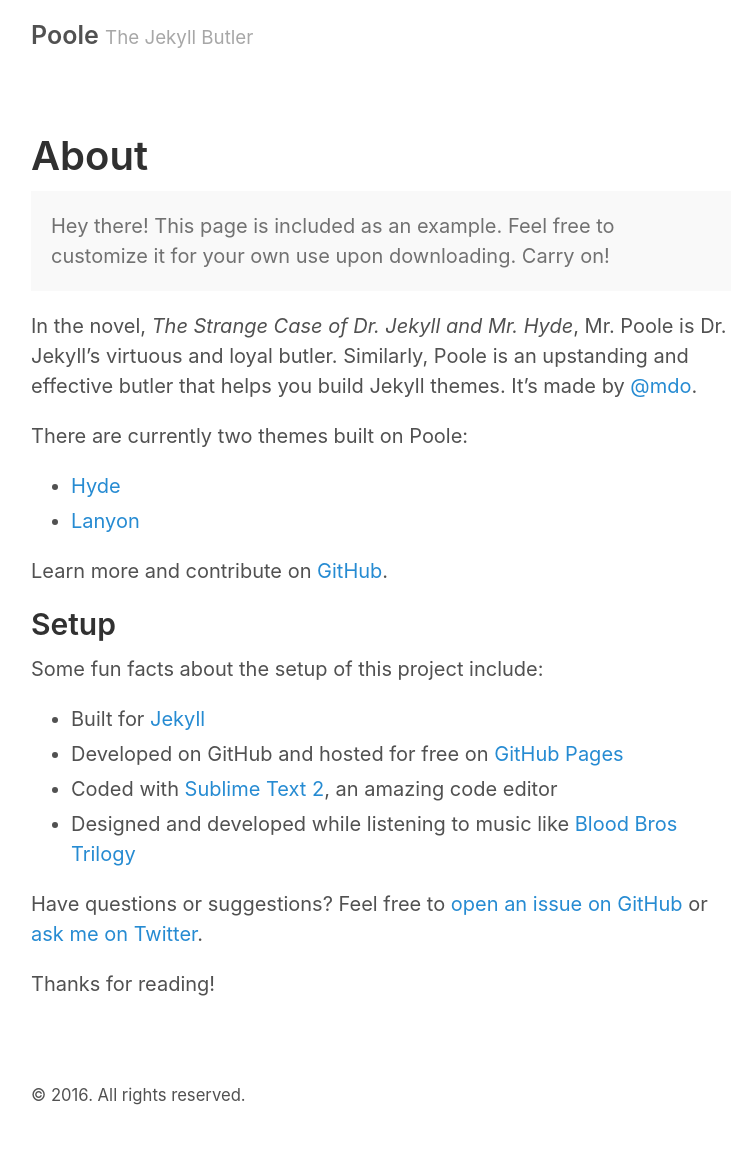
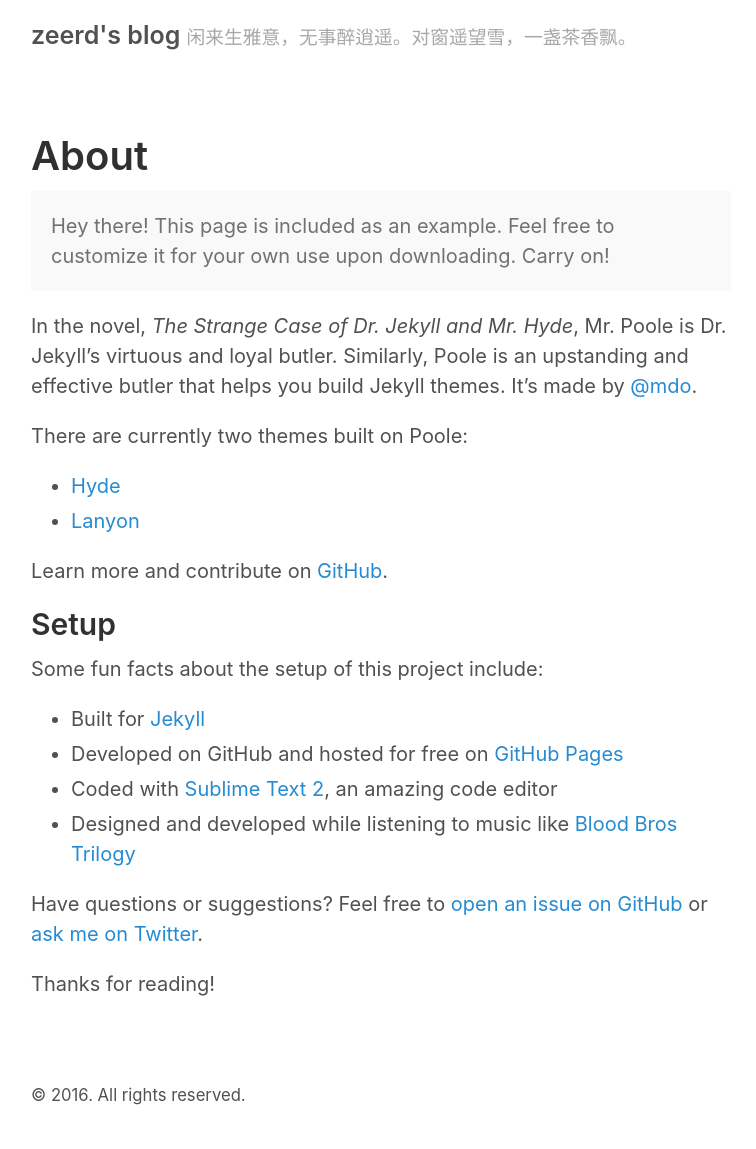
Before and after one commit to zeerd/zeerd.github.io, a Jekyll site: the page built from about.md, in a window 1280 px wide. Shown: the whole page, without its empty margins (259-1015 px from the left). Built offline with Jekyll 4.4.1, drawn with Linux system fonts in a browser that asks for light colours.

Commit message:
update the default values

```diff
--- a/_config.yml
+++ b/_config.yml
@@ -2,9 +2,9 @@
 permalink:           pretty
 
 # Setup
-title:               Poole
-tagline:             The Jekyll Butler
-url:                 http://getpoole.com
+title:               zeerd's blog
+tagline:             闲来生雅意，无事醉逍遥。对窗遥望雪，一盏茶香飘。
+url:                 http://blog.zeerd.com
 paginate:            1
 baseurl:             ""
 
@@ -17,14 +17,14 @@
 
 # About/contact
 author:
-  name:              Mark Otto
-  url:               https://twitter.com/mdo
-  email:             markdotto@gmail.com
+  name:              zeerd
+  url:               http://about.zeerd.com
+  email:             emneg@zeerd.com
 
 # Custom vars
 version:             2.0.0
 github:
-  repo:              https://github.com/poole/poole
+  repo:              https://github.com/zeerd/zeerd.github.io
 
 # Gems
 gems:
```
